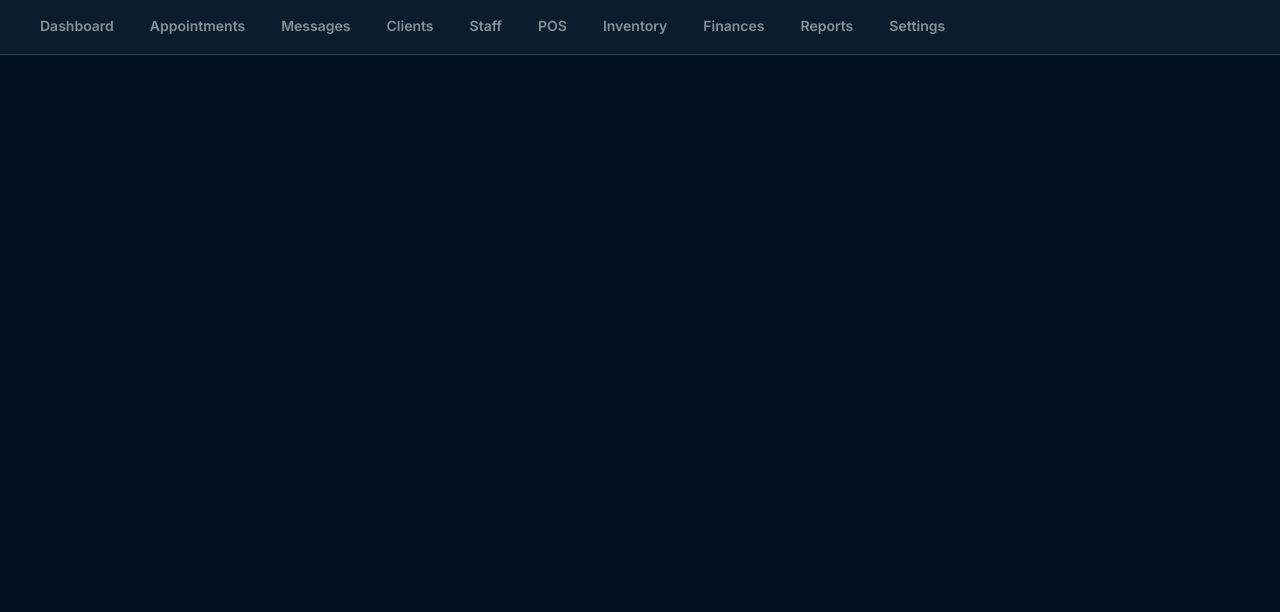
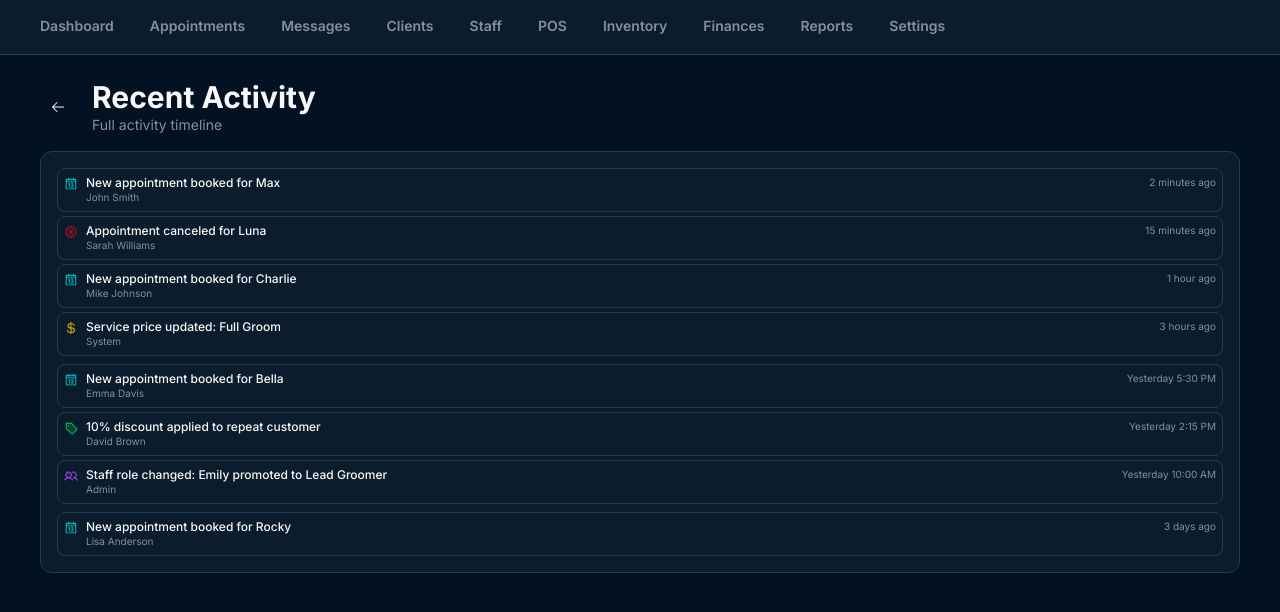
Before and after one commit to JimmysRanch/126, a React (Vite) app: page /recent-activity in a window 1280 px wide. Shown: the top 612 px of the page. Built offline with nearby package versions, Linux system fonts and the light colour scheme.

Commit message:
Add recent activity page and update metrics label

```diff
--- a/src/App.tsx
+++ b/src/App.tsx
@@ -32,6 +32,7 @@ import { FinancesStaffPayrollBreakdown } from '@/pages/FinancesStaffPayrollBreak
 import { StaffOnboarding } from '@/pages/dev/StaffOnboarding'
 import { StaffProfileSetup } from '@/pages/dev/StaffProfileSetup'
 import { InviteStaff } from '@/pages/InviteStaff'
+import { RecentActivityPage } from '@/pages/RecentActivityPage'
 
 function App() {
   return (
@@ -69,6 +70,7 @@ function App() {
             <Route path="/finances/run-payroll" element={<RunPayroll />} />
             <Route path="/finances/staff/:staffId/payroll-breakdown" element={<FinancesStaffPayrollBreakdown />} />
             <Route path="/reports" element={<PlaceholderPage title="Reports" />} />
+            <Route path="/recent-activity" element={<RecentActivityPage />} />
             <Route path="/settings" element={<Settings />} />
             <Route path="/dev/staff-onboarding" element={<StaffOnboarding />} />
             <Route path="/dev/staff-profile-setup" element={<StaffProfileSetup />} />
--- a/src/pages/Dashboard.tsx
+++ b/src/pages/Dashboard.tsx
@@ -1,4 +1,5 @@
 import { useEffect, useState } from 'react'
+import { Link } from 'react-router-dom'
 import { BookedGauge } from './dashboard/components/BookedGauge'
 import { RecentActivity } from './dashboard/components/RecentActivity'
 import { GroomersWorkloadCard } from './dashboard/components/GroomersWorkloadCard'
@@ -200,14 +201,17 @@ export function Dashboard() {
         </div>
 
         <div className="grid grid-cols-4 gap-3">
-          <div className="col-span-2 bg-card rounded-xl border border-border flex flex-col overflow-hidden">
+          <Link
+            to="/recent-activity"
+            className="col-span-2 bg-card rounded-xl border border-border flex flex-col overflow-hidden transition hover:border-primary/40 focus-visible:outline-none focus-visible:ring-2 focus-visible:ring-ring"
+          >
             <div className="p-3 pb-1.5 flex-shrink-0">
               <h2 className="text-sm font-semibold">Recent Activity</h2>
             </div>
             <div className="overflow-y-auto px-3 pb-3 scrollbar-thin flex-1 min-h-0">
               <RecentActivity />
             </div>
-          </div>
+          </Link>
 
           <div className="bg-card rounded-xl p-3 border border-border flex flex-col overflow-hidden">
             <div className="mb-1.5 flex-shrink-0">
@@ -222,7 +226,7 @@ export function Dashboard() {
           <div className="bg-card rounded-xl p-3 border border-border flex flex-col overflow-hidden">
             <div className="mb-1.5 flex-shrink-0">
               <h2 className="text-sm font-semibold">Groomer Avg</h2>
-              <p className="text-[10px] text-muted-foreground">Daily Metrics</p>
+              <p className="text-[10px] text-muted-foreground">Lifetime Metrics</p>
             </div>
             <div className="flex-1 min-h-0 overflow-hidden">
               <GroomerAvgCard />
--- /dev/null
+++ b/src/pages/RecentActivityPage.tsx
@@ -0,0 +1,28 @@
+import { useNavigate } from 'react-router-dom'
+import { ArrowLeft } from '@phosphor-icons/react'
+import { Button } from '@/components/ui/button'
+import { RecentActivity } from './dashboard/components/RecentActivity'
+
+export function RecentActivityPage() {
+  const navigate = useNavigate()
+
+  return (
+    <div className="min-h-screen bg-background p-3 md:p-6">
+      <div className="max-w-[1200px] mx-auto space-y-4">
+        <div className="flex items-center gap-4">
+          <Button variant="ghost" size="icon" onClick={() => navigate(-1)}>
+            <ArrowLeft size={24} />
+          </Button>
+          <div>
+            <h1 className="text-2xl md:text-3xl font-bold">Recent Activity</h1>
+            <p className="text-sm text-muted-foreground">Full activity timeline</p>
+          </div>
+        </div>
+
+        <div className="bg-card rounded-xl border border-border p-4">
+          <RecentActivity />
+        </div>
+      </div>
+    </div>
+  )
+}
```
